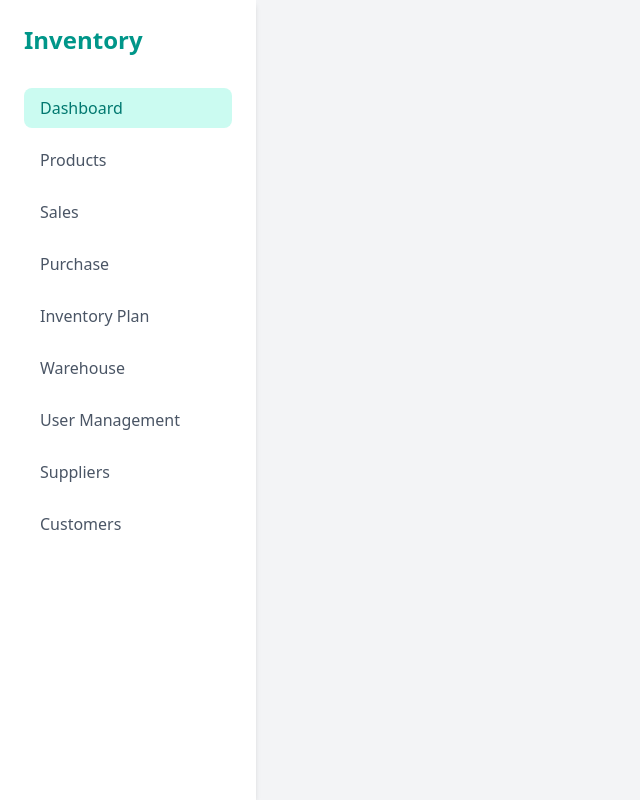
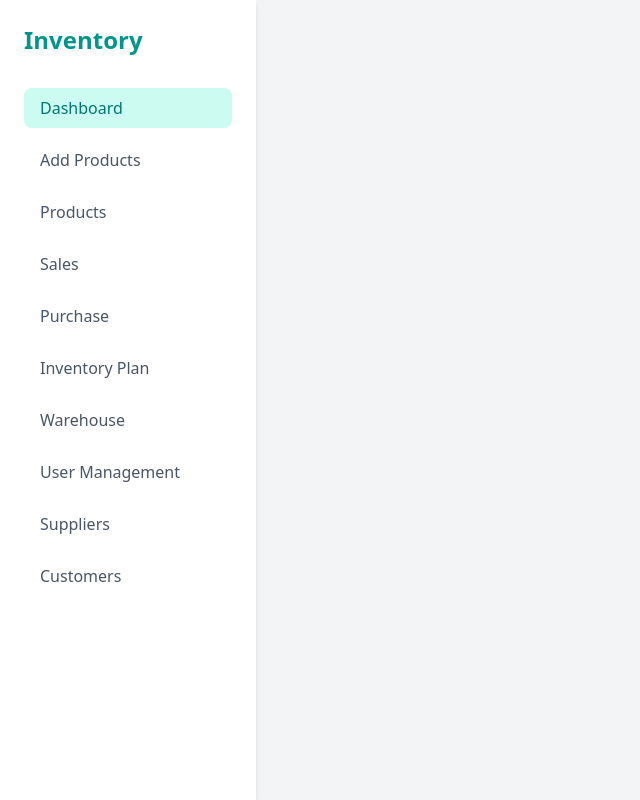
Before and after one commit to akumar-techrayslabs/ProductManagementSystem, a website: page frontend/src/components/sidebar.html in a window 1280 px wide. Shown: the whole page, without its empty margins (0-640 px from the left). Drawn offline with Linux system fonts and the light colour scheme.

Commit message:
Add product added in sidebar

```diff
--- a/frontend/src/components/sidebar.html
+++ b/frontend/src/components/sidebar.html
@@ -50,6 +50,9 @@
         Dashboard
       </a>
       <a href="#" class="block px-4 py-2 rounded-lg hover:bg-gray-100">
+        Add Products
+      </a>
+      <a href="#" class="block px-4 py-2 rounded-lg hover:bg-gray-100">
         Products
       </a>
       <a href="#" class="block px-4 py-2 rounded-lg hover:bg-gray-100">
```
